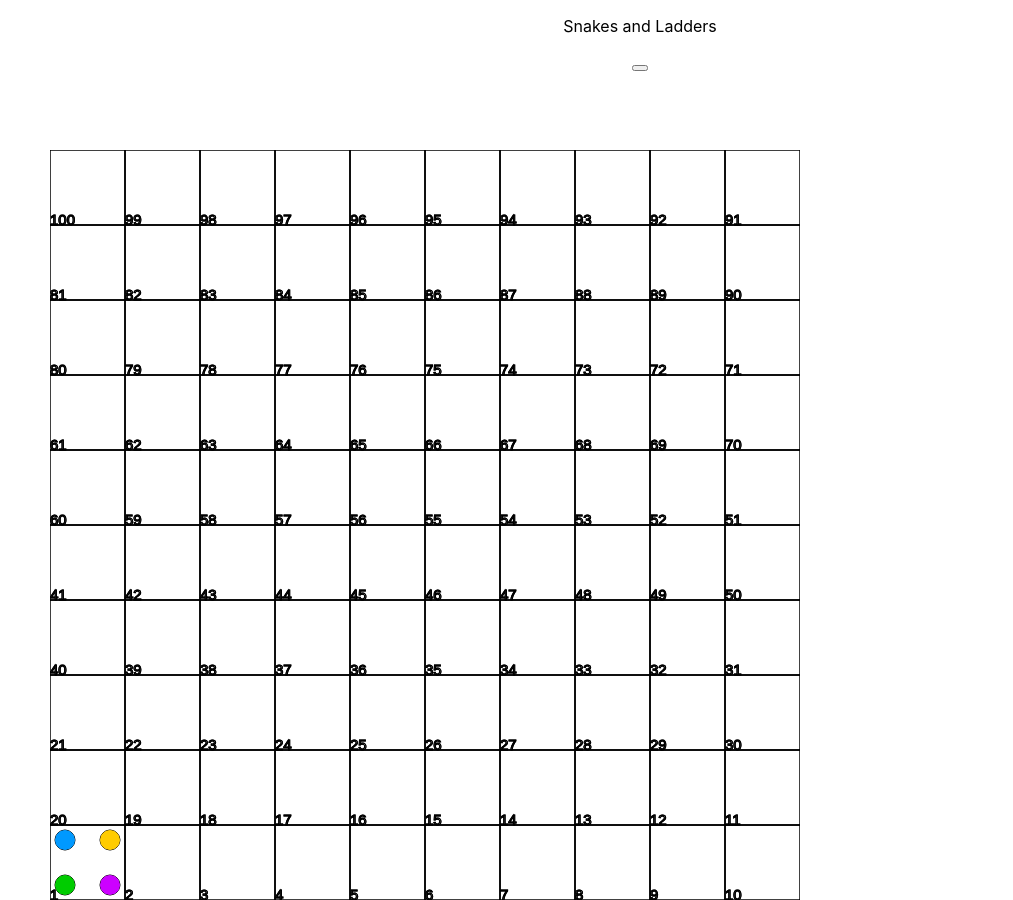
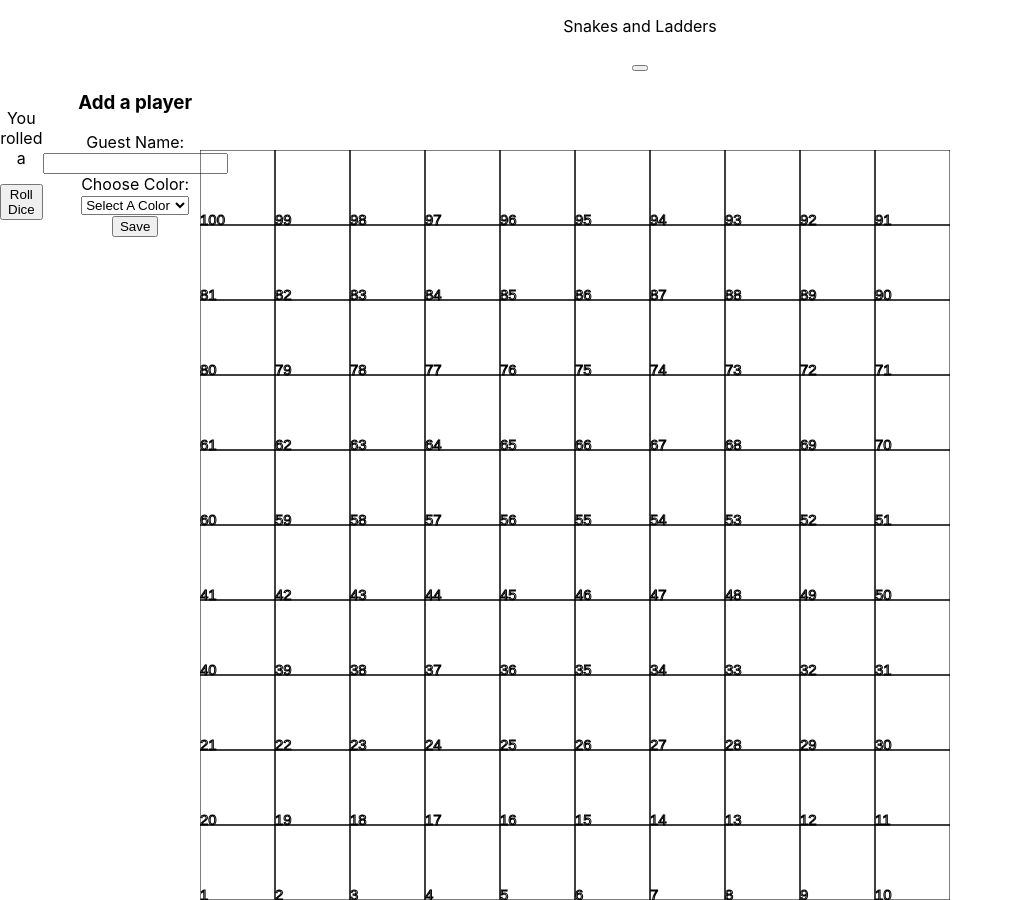
Before and after one commit to GiulianoDerosas/SnakesAndLadders, a React (Create React App) app in the folder client/: page / in a window 1280 px wide. Shown: the whole page, without its empty margins (0-1013 px from the left). Built offline with nearby package versions, Linux system fonts and the light colour scheme.

Commit message:
player form passing data to game

```diff
--- a/client/src/App.css
+++ b/client/src/App.css
@@ -5,7 +5,7 @@
 .canvas {
   position: absolute;
   position: center;
-  left: 50px;
+  left: 200px;
   top: 150px;
 }
 
--- a/client/src/components/PlayerForm.js
+++ b/client/src/components/PlayerForm.js
@@ -1,61 +1,63 @@
-import React, {useState} from 'react';
-import {postPlayer} from "../services/dbServices"
+import { useState } from 'react';
+const PlayerForm = ({addPlayer}) => {
+  const [name, setName] = useState("");
+  const [color, setColor] = useState("");
+  const [xAxis] = useState(0)
+  const [yAxis] = useState(675)
+  const [currentSquare] = useState(0)
+//   const [players, setPlayers] = useState([])
 
-const PlayerForm = ({addPlayer}) => {
+  const handleNameChange = (ev) => setName(ev.target.value);
+  const handleColorChange = (ev) => setColor(ev.target.value);
 
-    const [formData, setFormData] = useState({})
+  const handleSubmit = ev => {
+    ev.preventDefault();
+    addPlayer({
+      name: name,
+      color: color,
+      xAxis: xAxis,
+      yAxis: yAxis,
+      currentSquare: currentSquare
+    });
 
-    const onChange = (event) => {
-        formData[event.target.id] = event.target.value;
-        setFormData(formData)
+    setName("");
+    setColor("");
   }
 
-    const onSubmit = (event) => {
-        event.preventDefault();
-        postPlayer(formData)
-        .then(data => addPlayer(data))
-    }
-
-
   return (
-        <form onSubmit={onSubmit}>
-            <label>Player One</label>
-            <input required placeholder="enter your name"
+      <>
+    <form onSubmit={handleSubmit}>
+      <h3>Add a player</h3>
+      <div className="form">
+        <label htmlFor="name">Guest Name:</label>
+        <input
           type="text"
-                onChange={onChange}
           id="name"
+          name="name"
+          value={name}
+          required
+          onChange={handleNameChange}
         />
-            <label>Player Two</label>
-            <input required placeholder="enter your name"
-                type="text"
-                onChange={onChange}
-                id="name"
-            />
-            <label>Player Three</label>
-            <input placeholder="enter your name"
-                type="text"
-                onChange={onChange}
-                id="name"
-            />
-            <label>Player Four</label>
-            <input placeholder="enter your name"
-                type="text"
-                onChange={onChange}
-                id="name"
-            />
-            {/* <label>Counter</label>
+      </div>
+      <div className="form">
+        <label htmlFor="color">Choose Color:</label>
         <select
-                id="playerCounter"
-                onChange={onChange}
+          id="color"
+          name="color"
+          value={color}
+          required
+          onChange={handleColorChange}
         >
-                <option value="👩🏼‍🦰">👩🏼‍🦰</option>
-                <option value="👨🏾‍🦳">👨🏾‍🦳</option>
-                <option value="🦹🏻‍♀️">🦹🏻‍♀️</option>
-                <option value="💁🏾">💁🏾</option>
-            </select> */}
-            <button type='submit' id="save">Start Game</button>
+            <option value="#0099ff">Select A Color</option>
+            <option value="#0099ff">Blue</option>
+            <option value="#ffcc00">Yellow</option>
+            <option value="#00cc00">Green</option>
+            <option value="#cc00ff">Pink</option>
+        </select>
+      </div>
+      <input type="submit" name="submit" value="Save" />
     </form>
+    </>
   )
-}
-
+};
 export default PlayerForm;
--- a/client/src/components/Players.js
+++ b/client/src/components/Players.js
@@ -6,6 +6,8 @@ const Players = ({players}) => {
     const drawPlayers = ctx => {
 
         if (players.length > 0 ) {
+
+            console.log(players)
 
             ctx.clearRect(0, 0, 750, 750);
 
--- a/client/src/containers/game.js
+++ b/client/src/containers/game.js
@@ -34,50 +34,54 @@ const Game = () => {
     }
 
     useEffect(() => {
-        startGame()
 
     }, [])
 
-    const startGame = () => {
+    const addPlayer = newPlayer => {
 
-        const initPlayers = []
+        let tempArray = players
+        players.push(newPlayer)
+        setPlayers(tempArray)
+        console.log(players)
 
-        let player_1 = {
-            xAxis: board[roll].xAxis,
-            yAxis: board[roll].yAxis,
-            currentSquare: 0,
-            id: 1
-        }
-        initPlayers.push(player_1)
+        // const initPlayers = []
 
-        let player_2 = {
-            xAxis: board[roll].xAxis,
-            yAxis: board[roll].yAxis,
-            currentSquare: 0,
-            id: 2
-        }
-        initPlayers.push(player_2)
+        // let player_1 = {
+        //     xAxis: board[roll].xAxis,
+        //     yAxis: board[roll].yAxis,
+        //     currentSquare: 0,
+        //     id: 1
+        // }
+        // initPlayers.push(player_1)
 
-        let player_3 = {
-            xAxis: board[roll].xAxis,
-            yAxis: board[roll].yAxis,
-            currentSquare: 0,
-            id: 3
-        }
-        initPlayers.push(player_3)
+        // let player_2 = {
+        //     xAxis: board[roll].xAxis,
+        //     yAxis: board[roll].yAxis,
+        //     currentSquare: 0,
+        //     id: 2
+        // }
+        // initPlayers.push(player_2)
 
-        let player_4 = {
-            xAxis: board[roll].xAxis,
-            yAxis: board[roll].yAxis,
-            currentSquare: 0,
-            id: 4
-        }
-        initPlayers.push(player_4)
-        setPlayers(initPlayers)
-        setLivePlayer(initPlayers[0])
+        // let player_3 = {
+        //     xAxis: board[roll].xAxis,
+        //     yAxis: board[roll].yAxis,
+        //     currentSquare: 0,
+        //     id: 3
+        // }
+        // initPlayers.push(player_3)
 
-        console.log(player_1.xAxis)
-        console.log (player_1.yAxis)
+        // let player_4 = {
+        //     xAxis: board[roll].xAxis,
+        //     yAxis: board[roll].yAxis,
+        //     currentSquare: 0,
+        //     id: 4
+        // }
+        // initPlayers.push(player_4)
+        // setPlayers(initPlayers)
+        // setLivePlayer(initPlayers[0])
+
+        // console.log(player_1.xAxis)
+        // console.log (player_1.yAxis)
     }
 
 
@@ -116,12 +120,6 @@ const Game = () => {
         setLivePlayer(players[playerCounter])
     }
 
-    const addPlayer = (newPlayer) =>{
-        const temp = players.map(player => player);
-        temp.push(newPlayer);
-        setPlayers(temp);
-        console.log(players);
-      }
 
     //   const getTasks = () => {
     //     fetch('http://localhost:5000/tasks')
@@ -142,7 +140,7 @@ const Game = () => {
                 <Players players={players} />
             </div>
 
-            {/* <div className="under-board">
+            <div className="under-board">
                 <div className="left-box">
                 <Dice/>
                 </div>
@@ -154,7 +152,7 @@ const Game = () => {
 
             <div>
             <PlayerList players={players}/>
-            </div> */}
+            </div>
         </>
     )
 
```
Lines whose indentation alone changed are shown as unchanged.
